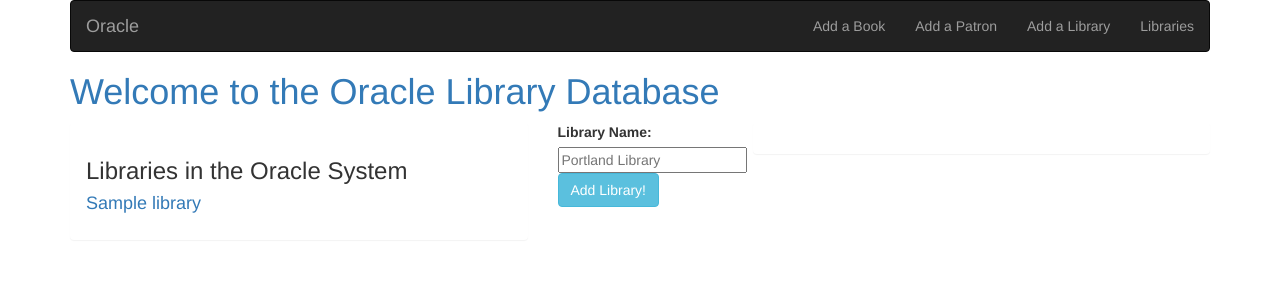
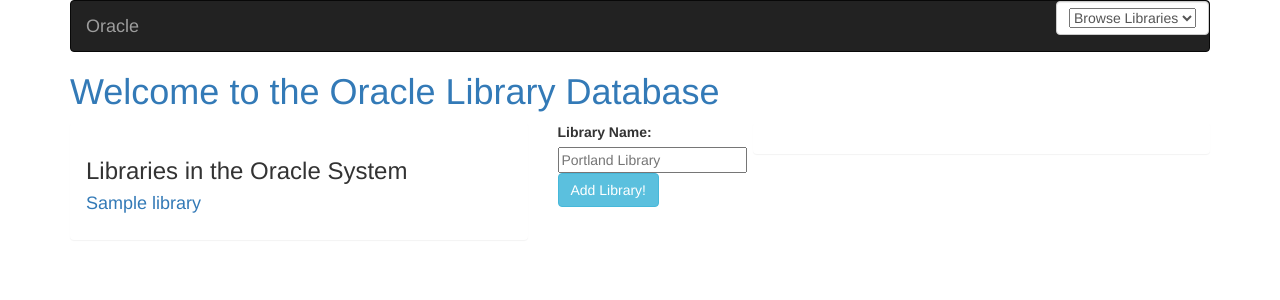
Before and after one commit to ericasummers/oracle-library, a PHP site: template views/index.html.twig in a window 1280 px wide. Shown: the top 300 px of the page. Run offline with PHP 8.4, Linux system fonts and the light colour scheme; the template is opened without the code that fills it: most values are stand-ins (such as "Sample title", 1, 10 or a date in 2020); some libraries are stand-ins or nearby versions.

Commit message:
add select box to view libraries

```diff
--- a/views/library_template.html.twig
+++ b/views/library_template.html.twig
@@ -14,10 +14,17 @@
                         <a class="navbar-brand" href="/">Oracle</a>
                     </div>
                     <ul class="nav navbar-nav navbar-right">
-                        <li><a href="/add_book">Add a Book</a></li>
-                        <li><a href="/add_patron">Add a Patron</a></li>
-                        <li><a href="/add_library">Add a Library</a></li>
-                        <li><a href="/view_libraries">Libraries</a></li>
+                        <form action="/view_libraries" method="post" class="form-control">
+                            {% if libraries is not empty %}
+                            <select name="libraries_list" onchange="this.form.submit();">
+                                <option disabled selected value>Browse Libraries</option>
+                                {% for library in libraries %}
+                                <option value="{{library.getId}}">{{library.getName}}</option>
+                                {% endfor %}
+                            </select>
+                            {% else %}
+                            {% endif %}
+                        </form>
                     </ul>
                 </div>
             </nav>
```
Also changed, not shown: app/app.php (+6 -13 lines).
